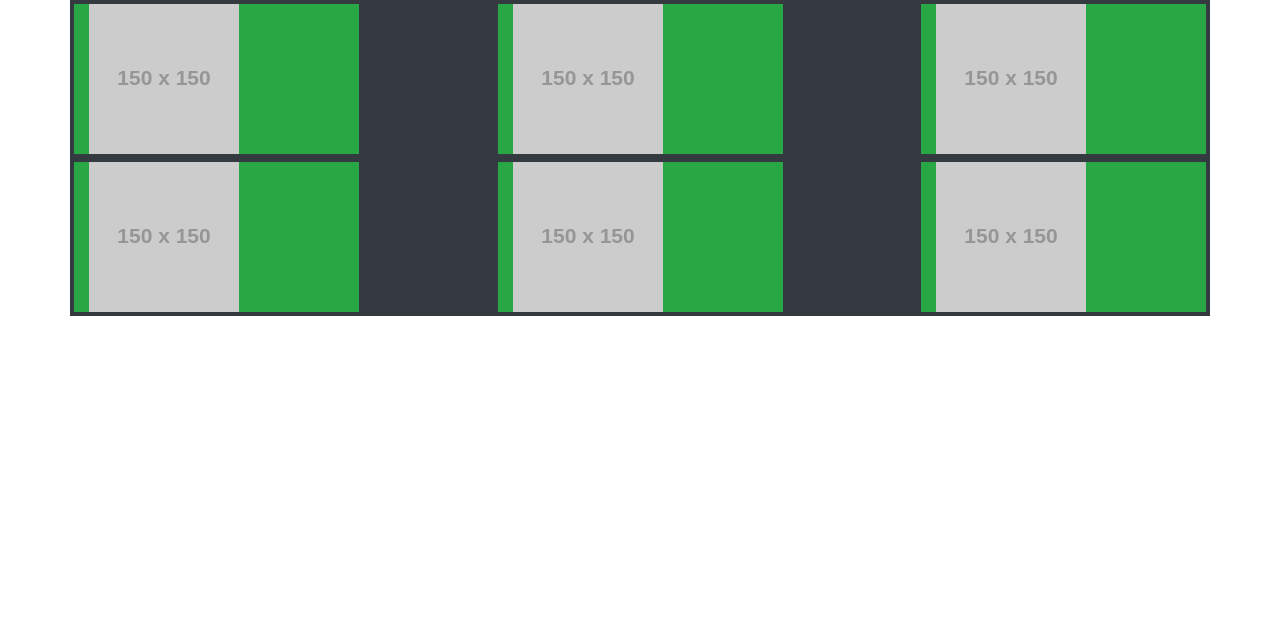
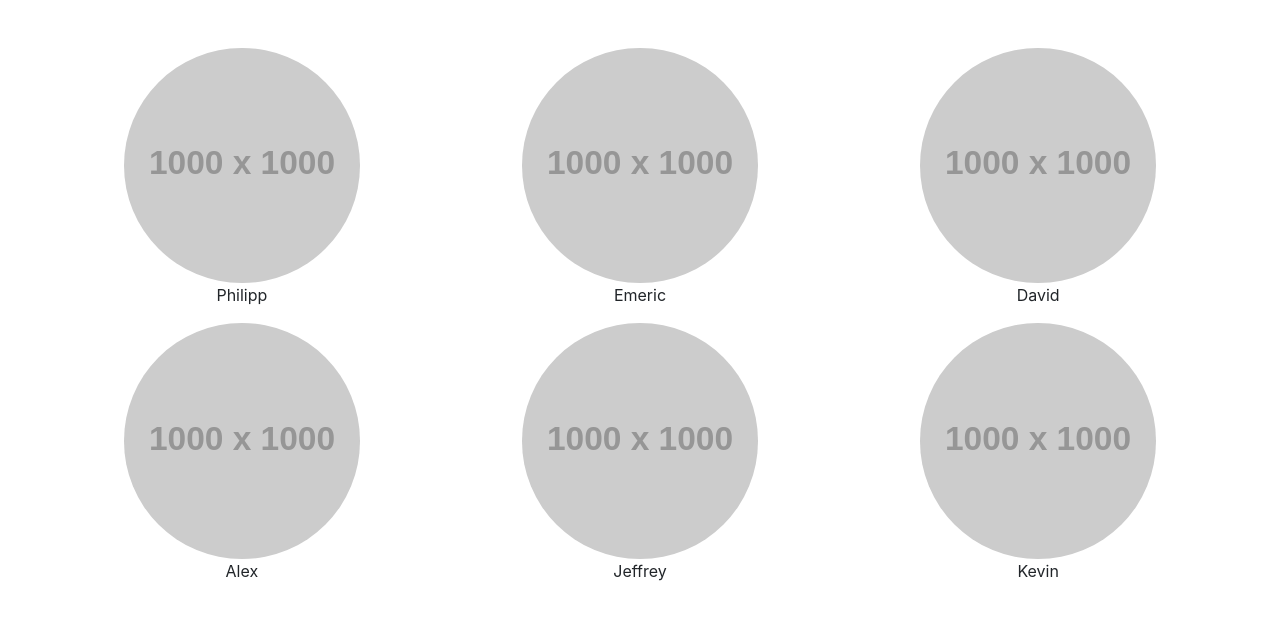
Before and after one commit to DevEmeric/WCS-Proj1-grp4, a plain HTML site: page grid_page_acceuil.html in a window 1280 px wide. Drawn offline with nearby package versions, Linux system fonts and the light colour scheme; placeholder pictures from the web are drawn by us.

Commit message:
Coca cola

```diff
--- a/grid_page_acceuil.html
+++ b/grid_page_acceuil.html
@@ -5,35 +5,70 @@
     <meta charset="utf-8">
     <meta name="viewport" content="width=device-width, initial-scale=1.0">
     <title></title>
-    <link rel="stylesheet" href="https://stackpath.bootstrapcdn.com/bootstrap/4.1.3/css/bootstrap.min.css" integrity="sha384-MCw98/SFnGE8fJT3GXwEOngsV7Zt27NXFoaoApmYm81iuXoPkFOJwJ8ERdknLPMO" crossorigin="anonymous">
+    <link rel="stylesheet" href="https://stackpath.bootstrapcdn.com/bootstrap/4.1.3/css/bootstrap.min.css" integrity="sha384-MCw98/SFnGE8fJT3GXwEOngsV7Zt27NXFoaoApmYm81iuXoPkFOJwJ8ERdknLPMO"
+        crossorigin="anonymous">
     <link rel="stylesheet" href="">
 </head>
 
 <body>
 
-    <div class="container">
-        <div class="row bg-warning">
-            <div class="col-6 col-md-12 bg-primary">
-                <div class="row bg-dark justify-content-between">
-                    <div class="col-12 col-md-3  m-1 bg-success"><img src="https://via.placeholder.com/150x150" alt=""></div>
-                    <div class="col-12 col-md-3  m-1 bg-success"><img src="https://via.placeholder.com/150x150" alt=""></div>
-                    <div class="col-12 col-md-3  m-1 bg-success"><img src="https://via.placeholder.com/150x150" alt=""></div>
-                </div>
-            </div>
-            <div class="col-6 col-md-12 bg-primary">
-                <div class="row bg-dark justify-content-between">
-                    <div class="col-12 col-md-3  m-1 bg-success"><img src="https://via.placeholder.com/150x150" alt=""></div>
-                    <div class="col-12 col-md-3  m-1 bg-success"><img src="https://via.placeholder.com/150x150" alt=""></div>
-                    <div class="col-12 col-md-3  m-1 bg-success"><img src="https://via.placeholder.com/150x150" alt=""></div>
+    <!-- JEFFREY - BEGIN - HUB CARD DECK -->
+    <div clas="container">
+        <div class="row mt-5">
+            <div class="col-10 offset-1">
+                <div class="container">
+                    <div class="row">
+                        <div class="col-6 col-md-12">
+                            <div class="row justify-content-between">
+                                <div class="col-12 col-md-3 ">
+                                    <a href="#"><img class="rounded-circle img-fluid" src="https://via.placeholder.com/1000x1000"
+                                            alt=""></a>
+                                    <p class="col text-center">Philipp</p>
+                                </div>
+                                <div class="col-12 col-md-3 ">
+                                    <a href="#"><img class="rounded-circle img-fluid" src="https://via.placeholder.com/1000x1000"
+                                            alt=""></a>
+                                    <p class="col text-center">Emeric</p>
+                                </div>
+                                <div class="col-12 col-md-3 ">
+                                    <a href="#"><img class="rounded-circle img-fluid" src="https://via.placeholder.com/1000x1000"
+                                            alt=""></a>
+                                    <p class="col text-center">David</p>
+                                </div>
+                            </div>
+                        </div>
+                        <div class="col-6 col-md-12">
+                            <div class="row justify-content-between">
+                                <div class="col-12 col-md-3  ">
+                                    <a href="#"><img class="rounded-circle img-fluid" src="https://via.placeholder.com/1000x1000"
+                                            alt=""></a>
+                                    <p class="col text-center">Alex</p>
+                                </div>
+                                <div class="col-12 col-md-3  ">
+                                    <a href="#"><img class="rounded-circle img-fluid" src="https://via.placeholder.com/1000x1000"
+                                            alt=""></a>
+                                    <p class="col text-center">Jeffrey</p>
+                                </div>
+                                <div class="col-12 col-md-3  ">
+                                    <a href="#"><img class="rounded-circle img-fluid" src="https://via.placeholder.com/1000x1000"
+                                            alt=""></a>
+                                    <p class="col text-center">Kevin</p>
+                                </div>
+                            </div>
+                        </div>
+                    </div>
                 </div>
             </div>
         </div>
     </div>
 
 
-    <script src="https://code.jquery.com/jquery-3.3.1.slim.min.js" integrity="sha384-q8i/X+965DzO0rT7abK41JStQIAqVgRVzpbzo5smXKp4YfRvH+8abtTE1Pi6jizo" crossorigin="anonymous"></script>
-    <script src="https://cdnjs.cloudflare.com/ajax/libs/popper.js/1.14.3/umd/popper.min.js" integrity="sha384-ZMP7rVo3mIykV+2+9J3UJ46jBk0WLaUAdn689aCwoqbBJiSnjAK/l8WvCWPIPm49" crossorigin="anonymous"></script>
-    <script src="https://stackpath.bootstrapcdn.com/bootstrap/4.1.3/js/bootstrap.min.js" integrity="sha384-ChfqqxuZUCnJSK3+MXmPNIyE6ZbWh2IMqE241rYiqJxyMiZ6OW/JmZQ5stwEULTy" crossorigin="anonymous"></script>
+    <script src="https://code.jquery.com/jquery-3.3.1.slim.min.js" integrity="sha384-q8i/X+965DzO0rT7abK41JStQIAqVgRVzpbzo5smXKp4YfRvH+8abtTE1Pi6jizo"
+        crossorigin="anonymous"></script>
+    <script src="https://cdnjs.cloudflare.com/ajax/libs/popper.js/1.14.3/umd/popper.min.js" integrity="sha384-ZMP7rVo3mIykV+2+9J3UJ46jBk0WLaUAdn689aCwoqbBJiSnjAK/l8WvCWPIPm49"
+        crossorigin="anonymous"></script>
+    <script src="https://stackpath.bootstrapcdn.com/bootstrap/4.1.3/js/bootstrap.min.js" integrity="sha384-ChfqqxuZUCnJSK3+MXmPNIyE6ZbWh2IMqE241rYiqJxyMiZ6OW/JmZQ5stwEULTy"
+        crossorigin="anonymous"></script>
 </body>
 
 </html>
```
